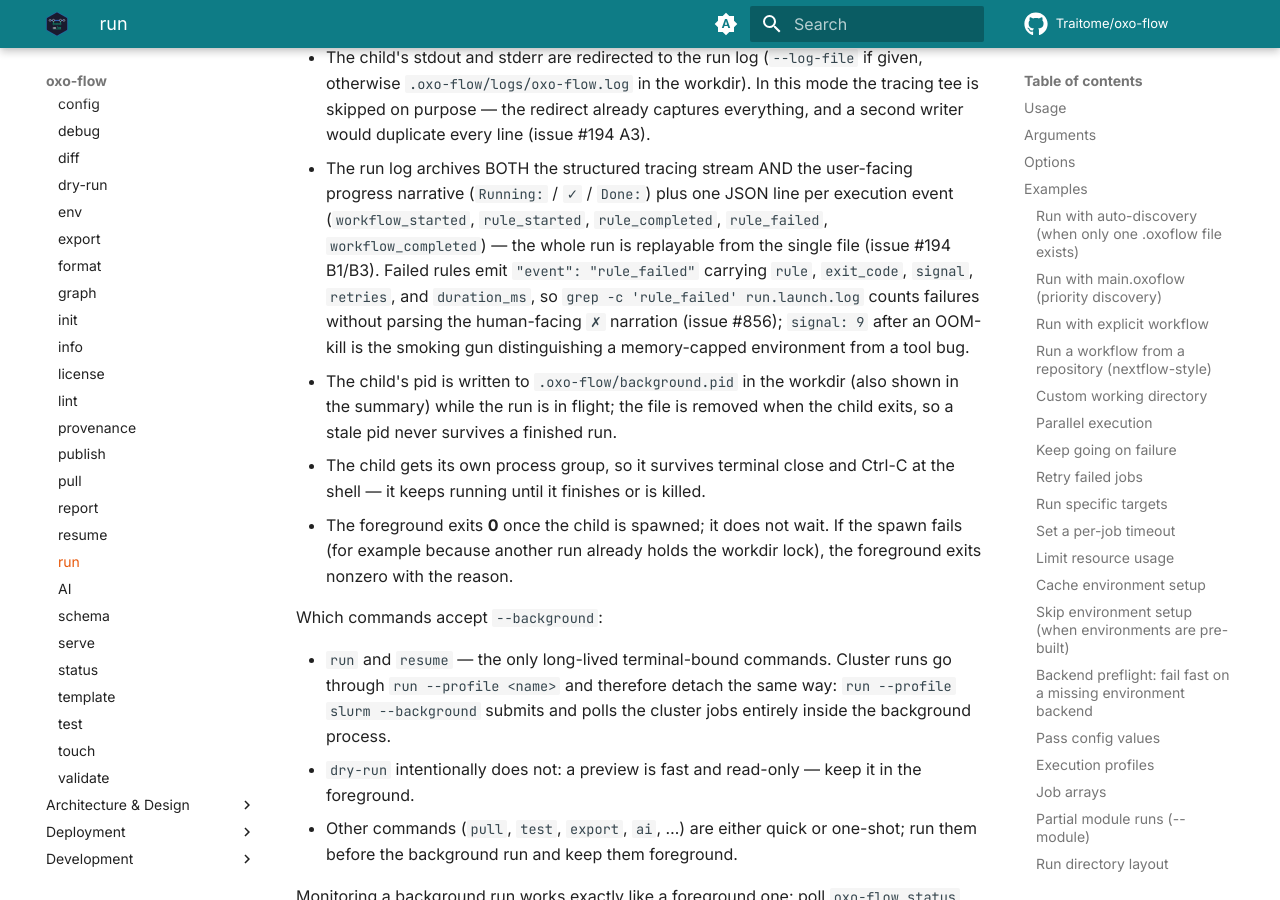
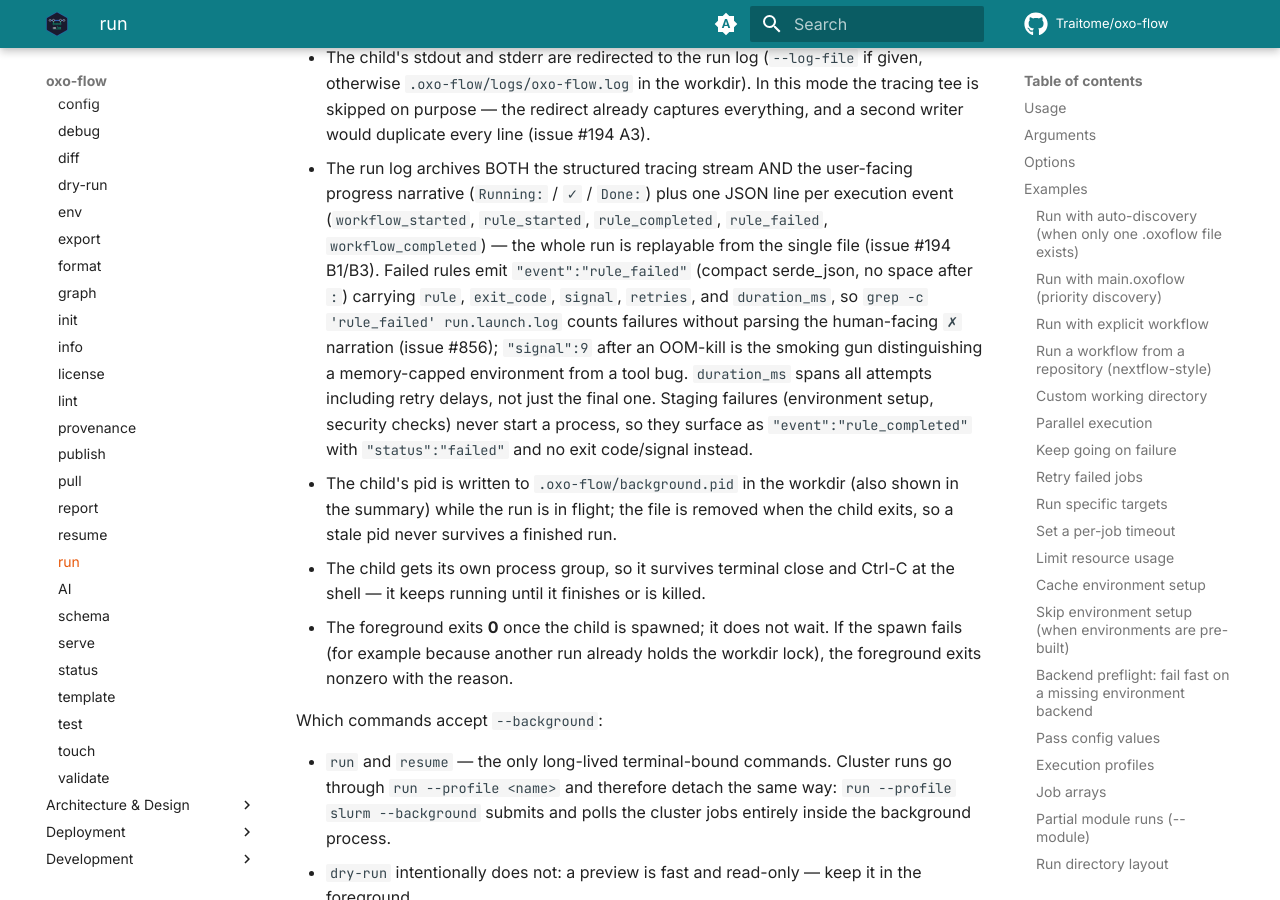
Before and after one commit to Traitome/oxo-flow, an MkDocs documentation site: the page built from docs/guide/src/commands/run.md, in a window 1280 px wide and 900 px high, scrolled down 16128 px. Built offline with MkDocs 1.6.1 and Material for MkDocs 9.7.7, drawn with Linux system fonts in a browser that asks for light colours; comment, search, counter and statistics services are not loaded; the version menu is left out.

Commit message:
fix(engine): emit rule_failed events in background runs too (#856)
Review blocker on #858: emit_execution_event skipped the tracing call
under OXO_FLOW_STDERR_ALREADY_REDIRECTED, so background runs — the
incident's own mode — produced zero JSON events and the documented
grep recipe failed. Drop the gate: the run-log tee stays unarmed in
background (no duplication), ANSI is already disabled there, and the
line flows stderr→redirect→log exactly once.

Also: fix duration_ms doc (spans all attempts incl. retry delays,
not just the final one), document staging-failure rule_completed
shape, compact-JSON separators in run.md, and strengthen the unit
test with full-line serde_json parses.

Co-Authored-By: Claude Code <noreply@anthropic.com>

```diff
--- a/docs/guide/src/commands/run.md
+++ b/docs/guide/src/commands/run.md
@@ -701,11 +701,16 @@ Mechanics:
   JSON line per execution event (`workflow_started`, `rule_started`,
   `rule_completed`, `rule_failed`, `workflow_completed`) — the whole run is
   replayable from the single file (issue #194 B1/B3). Failed rules emit
-  `"event": "rule_failed"` carrying `rule`, `exit_code`, `signal`,
-  `retries`, and `duration_ms`, so `grep -c 'rule_failed' run.launch.log`
-  counts failures without parsing the human-facing `✗` narration (issue
-  #856); `signal: 9` after an OOM-kill is the smoking gun distinguishing a
-  memory-capped environment from a tool bug.
+  `"event":"rule_failed"` (compact serde_json, no space after `:`) carrying
+  `rule`, `exit_code`, `signal`, `retries`, and `duration_ms`, so
+  `grep -c 'rule_failed' run.launch.log` counts failures without parsing
+  the human-facing `✗` narration (issue #856); `"signal":9` after an
+  OOM-kill is the smoking gun distinguishing a memory-capped environment
+  from a tool bug. `duration_ms` spans all attempts including retry
+  delays, not just the final one. Staging failures (environment setup,
+  security checks) never start a process, so they surface as
+  `"event":"rule_completed"` with `"status":"failed"` and no exit
+  code/signal instead.
 - The child's pid is written to `.oxo-flow/background.pid` in the workdir
   (also shown in the summary) while the run is in flight; the file is removed
   when the child exits, so a stale pid never survives a finished run.
```
Also changed, not shown: 2 other files.
